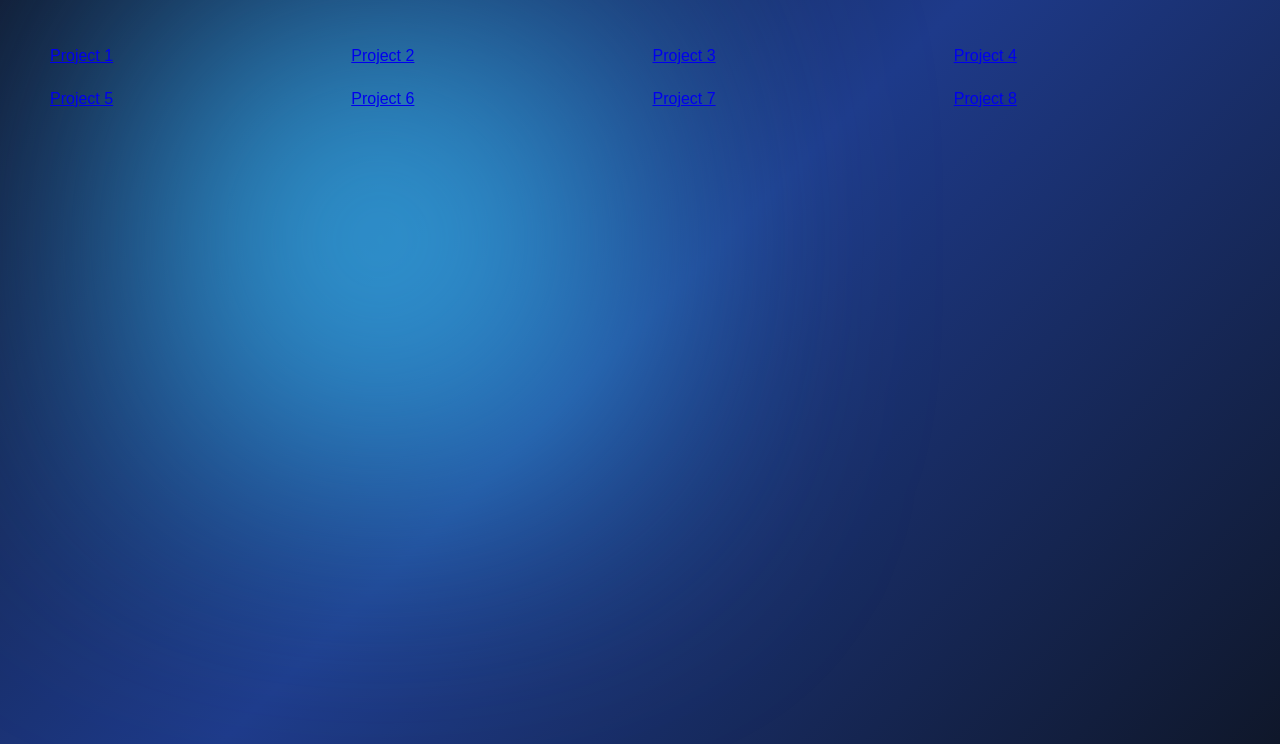
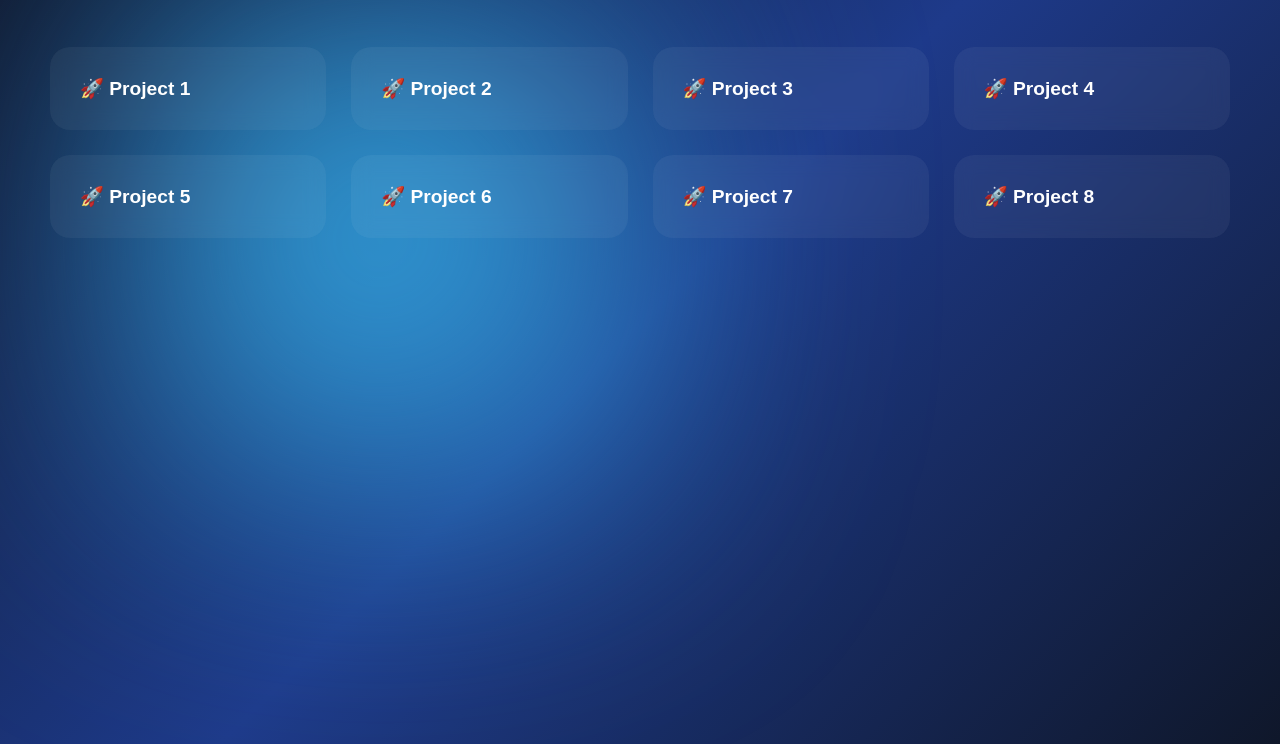
Before and after one commit to siddharthekatpure158/FrontEnd-projects, a plain HTML site: page index.html in a window 1280 px wide. Shown: the part 96-840 px from the top of the page. Drawn offline with Linux system fonts and the light colour scheme.

Commit message:
updated Ui

```diff
--- a/index.html
+++ b/index.html
@@ -127,14 +127,39 @@
 <h1>🚀 My Frontend Projects</h1>
 
 <div class="container">
-<a href="./1/index.html">Project 1</a>
-<a href="./2/index.html">Project 2</a>
-<a href="./3/index.html">Project 3</a>
-<a href="./4/index.html">Project 4</a>
-<a href="./5/index.html">Project 5</a>
-<a href="./6/index.html">Project 6</a>
-<a href="./7/index.html">Project 7</a>
-<a href="./8/index.html">Project 8</a>
+
+    <div class="card">
+        <a href="./1/index.html">🚀 Project 1</a>
+    </div>
+
+    <div class="card">
+        <a href="./2/index.html">🚀 Project 2</a>
+    </div>
+
+    <div class="card">
+        <a href="./3/index.html">🚀 Project 3</a>
+    </div>
+
+    <div class="card">
+        <a href="./4/index.html">🚀 Project 4</a>
+    </div>
+
+    <div class="card">
+        <a href="./5/index.html">🚀 Project 5</a>
+    </div>
+
+    <div class="card">
+        <a href="./6/index.html">🚀 Project 6</a>
+    </div>
+
+    <div class="card">
+        <a href="./7/index.html">🚀 Project 7</a>
+    </div>
+
+    <div class="card">
+        <a href="./8/index.html">🚀 Project 8</a>
+    </div>
+
 </div>
 
 </body>
```
